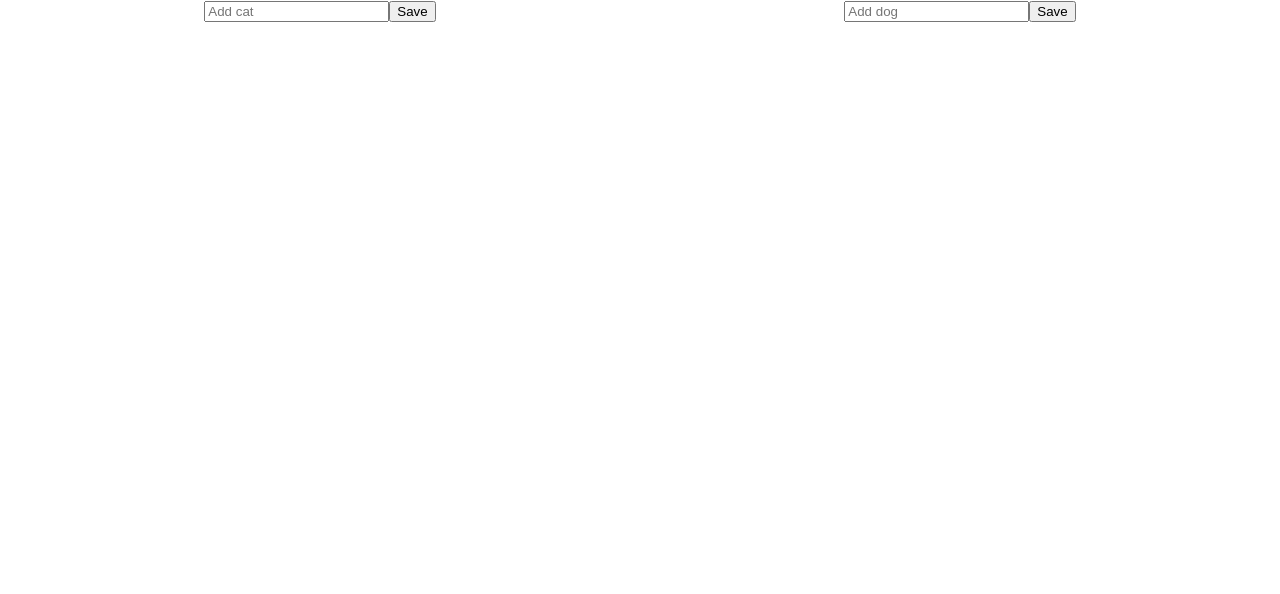
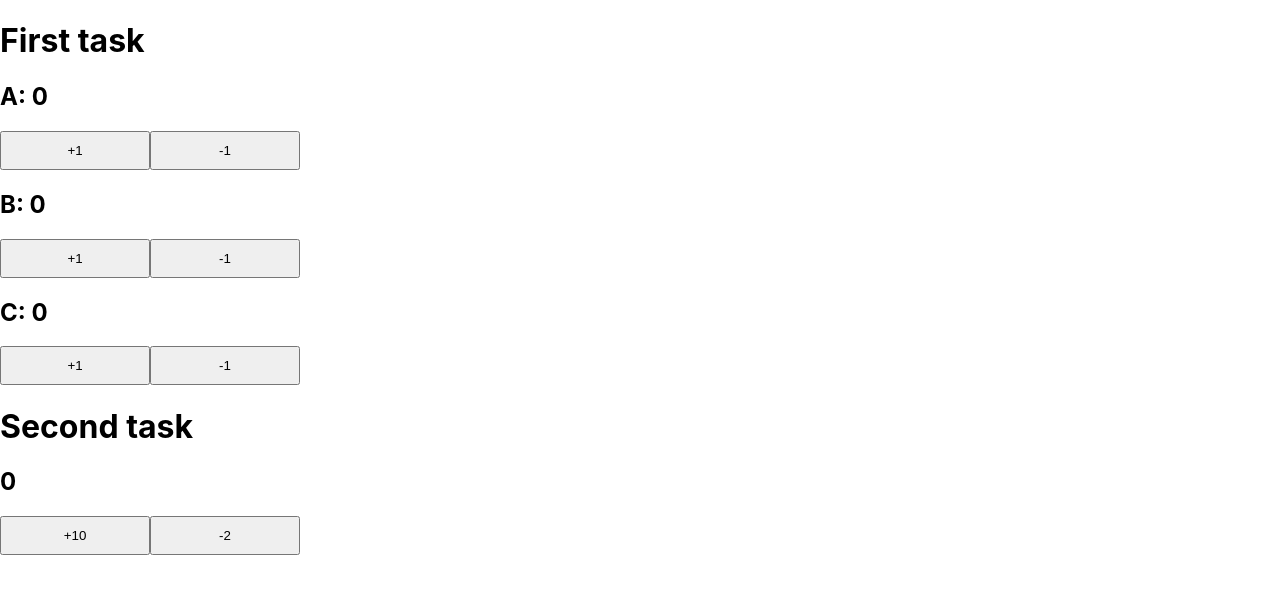
Before and after one commit to Raman41k/React, a React (Create React App) app: page / in a window 1280 px wide. Shown: the top 594 px of the page. Built offline with nearby package versions, Linux system fonts and the light colour scheme.

Commit message:
made hw6_old

```diff
--- a/src/App.js
+++ b/src/App.js
@@ -1,42 +1,14 @@
-import {useReducer, useRef} from "react";
+import {First, Second} from "./components";
 
-import {Cat, Dog} from "./components";
-import {reducer} from "./reducers";
 
 function App() {
 
-    const [state, dispatch] = useReducer(reducer, {cats: [], dogs: []});
 
-    const catInput = useRef();
-    const dogInput = useRef();
-
-    const createCat = () => {
-        dispatch({type: 'addCat', payload: catInput.current.value})
-        catInput.current.value = '';
-    }
-    const createDog = () => {
-        dispatch({type: 'addDog', payload: dogInput.current.value})
-        dogInput.current.value ='';
-    }
 
     return (
-        <div style={{display:'flex', justifyContent: 'space-around'}}>
-            <div className={"cats"}>
-                <input type="text" placeholder={'Add cat'} ref={catInput}/>
-                <button onClick={createCat}>Save</button>
-                {
-                    state.cats.map(cat => <Cat cat={cat} key={cat.id} dispatch={dispatch}/>)
-                }
-            </div>
-
-            <div className={'dogs'}>
-                <input type="text" placeholder={'Add dog'} ref={dogInput}/>
-                <button onClick={createDog}>Save</button>
-                {
-                    state.dogs.map(dog => <Dog key={dog.id} dog={dog} dispatch={dispatch}/>)
-                }
-            </div>
-
+        <div>
+            <First/>
+            <Second/>
         </div>
     );
 }
--- /dev/null
+++ b/src/components/First/First.js
@@ -0,0 +1,28 @@
+import React, {useReducer} from 'react';
+
+import c from './style.module.css'
+import {DEC_1, DEC_2, DEC_3, INC_1, INC_2, INC_3, reducer1} from "../../reducers";
+
+const First = () => {
+
+    const [state,dispatch] = useReducer(reducer1,{a:0,b:0,c:0});
+
+    return (
+        <div>
+
+            <h1>First task</h1>
+
+            <h2>A: {state.a}</h2>
+            <button onClick={() =>dispatch({type: INC_1})}>+1</button>
+            <button onClick={() =>dispatch({type: DEC_1})}>-1</button>
+            <h2>B: {state.b}</h2>
+            <button onClick={() =>dispatch({type: INC_2})}>+1</button>
+            <button onClick={() =>dispatch({type: DEC_2})}>-1</button>
+            <h2>C: {state.c}</h2>
+            <button onClick={() =>dispatch({type: INC_3})}>+1</button>
+            <button onClick={() =>dispatch({type: DEC_3})}>-1</button>
+        </div>
+    );
+};
+
+export {First};
--- /dev/null
+++ b/src/components/First/style.module.css
@@ -0,0 +1,4 @@
+button{
+    padding: 10px;
+    width: 150px;
+}
--- /dev/null
+++ b/src/components/Second/Second.js
@@ -0,0 +1,20 @@
+import React, {useReducer} from 'react';
+
+import {ADD_10, reducer2, REMOVE_2} from "../../reducers";
+const Second = () => {
+
+    const [state,dispatch] = useReducer(reducer2, {obj:0});
+
+    return (
+        <div>
+
+            <h1>Second task</h1>
+
+            <h2>{state.obj}</h2>
+            <button onClick={() =>dispatch({type:ADD_10, payload: 10 })}>+10</button>
+            <button onClick={() =>dispatch({type:REMOVE_2, payload: 2 })}>-2</button>
+        </div>
+    );
+};
+
+export {Second};
--- a/src/components/index.js
+++ b/src/components/index.js
@@ -1,2 +1,2 @@
-export * from './Cat/Cat'
-export * from './Dog/Dog'
+export * from './First/First'
+export * from './Second/Second'
--- a/src/reducers/actions.js
+++ /dev/null
@@ -1,11 +0,0 @@
-const ADD_CAT =  'addCat';
-const ADD_DOG =  'addDog';
-const DELETE_CAT =  'deleteCat';
-const DELETE_DOG =  'deleteDog';
-
-export {
-    ADD_CAT,
-    ADD_DOG,
-    DELETE_CAT,
-    DELETE_DOG
-}
--- /dev/null
+++ b/src/reducers/actions/actions.js
@@ -0,0 +1,21 @@
+const INC_1 = 'inc1'
+const INC_2 = 'inc2'
+const INC_3 = 'inc3'
+
+const DEC_1 = 'dec1'
+const DEC_2 = 'dec2'
+const DEC_3 = 'dec3'
+
+const ADD_10 = 'add10'
+const REMOVE_2 = 'remove2'
+
+export{
+    DEC_1,
+    DEC_2,
+    DEC_3,
+    INC_1,
+    INC_2,
+    INC_3,
+    ADD_10,
+    REMOVE_2
+}
--- a/src/reducers/index.js
+++ b/src/reducers/index.js
@@ -1,2 +1,3 @@
-export * from './reducer'
-export * from './actions'
+export * from './reducer1/reducer1'
+export * from './reducer2/reducer2'
+export * from './actions/actions'
--- a/src/reducers/reducer.js
+++ /dev/null
@@ -1,23 +0,0 @@
-
-import {ADD_CAT, ADD_DOG, DELETE_CAT, DELETE_DOG} from "./actions";
-
-function reducer(state, action) {
-
-    switch (action.type) {
-        case ADD_CAT:
-            return {...state, cats: [...state.cats, {name: action.payload, id: Date.now()}]}
-        case DELETE_CAT:
-            return {...state, cats: state.cats.filter(cat => cat.id !== action.payload)}
-        case ADD_DOG:
-            return {...state, dogs: [...state.dogs, {name:action.payload, id: Date.now()}]}
-        case DELETE_DOG:
-            return {...state, dogs: state.dogs.filter(dog => dog.id !== action.payload)}
-        default:
-            return state
-    }
-
-}
-
-export {
-    reducer
-}
--- /dev/null
+++ b/src/reducers/reducer1/reducer1.js
@@ -0,0 +1,24 @@
+import {DEC_1, DEC_2, DEC_3, INC_1, INC_2, INC_3} from "../actions/actions";
+
+const reducer1 = (state, action) => {
+    switch (action.type) {
+        case INC_1:
+            return {...state, a: state.a + 1}
+        case DEC_1:
+            return {...state, a: state.a - 1}
+        case INC_2:
+            return {...state, b: state.b + 1}
+        case DEC_2:
+            return {...state, b: state.b - 1}
+        case INC_3:
+            return {...state, c: state.c + 1}
+        case DEC_3:
+            return {...state, c: state.c - 1}
+        default:
+            return state
+    }
+}
+
+export {
+    reducer1
+}
--- /dev/null
+++ b/src/reducers/reducer2/reducer2.js
@@ -0,0 +1,17 @@
+import {ADD_10, REMOVE_2} from "../actions/actions";
+
+const reducer2 = (state, action) => {
+
+    switch (action.type) {
+        case ADD_10:
+            return {...state, obj: state.obj + action.payload}
+        case REMOVE_2:
+            return {...state, obj: state.obj - action.payload}
+        default:
+            return state
+    }
+}
+
+export {
+    reducer2
+}
```
